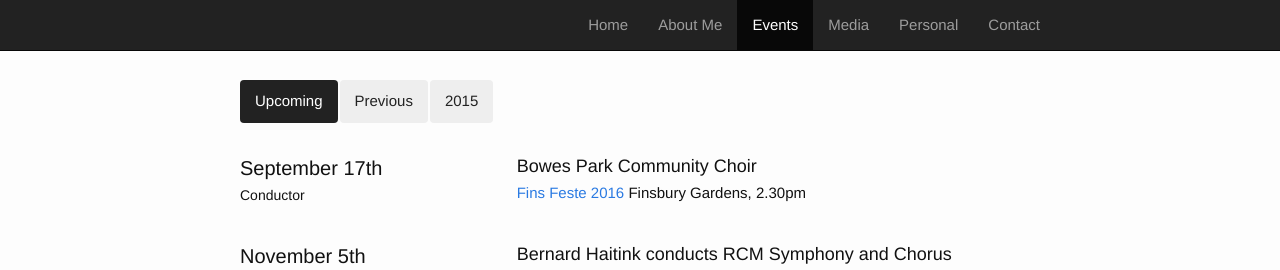
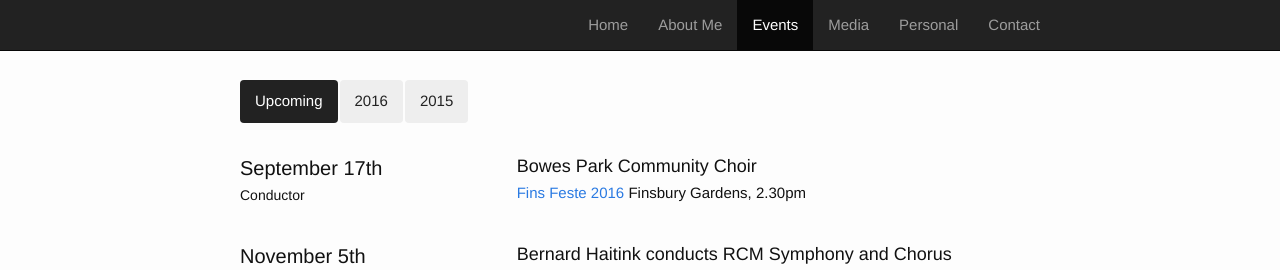
Before and after one commit to musicman10201/musicman10201.github.io, a Jekyll site: the page built from events.html, in a window 1280 px wide and 1281 px high. Shown: the top 270 px of the window. Built offline with Jekyll 4.4.1, drawn with Linux system fonts in a browser that asks for light colours.

Commit message:
Update events.html

```diff
--- a/_layouts/events.html
+++ b/_layouts/events.html
@@ -9,8 +9,8 @@
         <li {% if page.path == 'events.html' %} class="active"{% endif %}>
           <a href="/events/">Upcoming</a>
         </li>
-        <li {% if page.path == 'previous_events.html' %} class="active"{% endif %}>
-          <a href="/previous_events/">Previous</a>
+        <li {% if page.path == '2016.html' %} class="active"{% endif %}>
+          <a href="/previous_events/">2016</a>
         </li>
           <li {% if page.path == '2015.html' %} class="active"{% endif %}>
           <a href="/previous_events/">2015</a>
```
